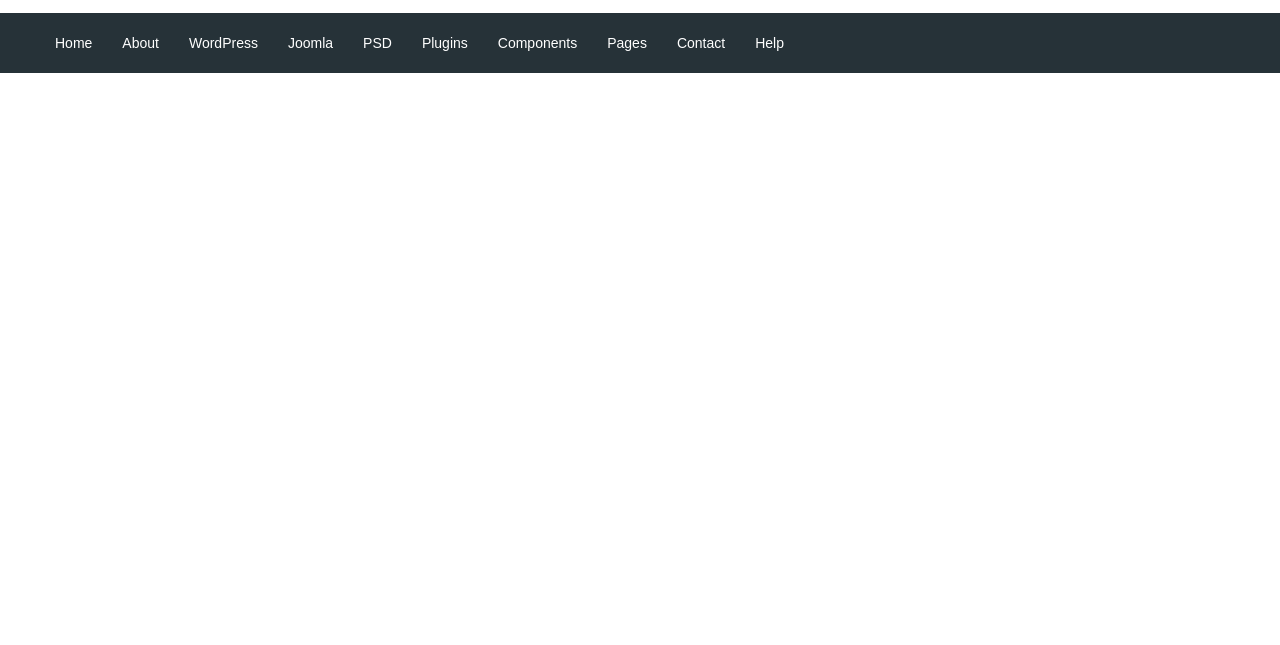
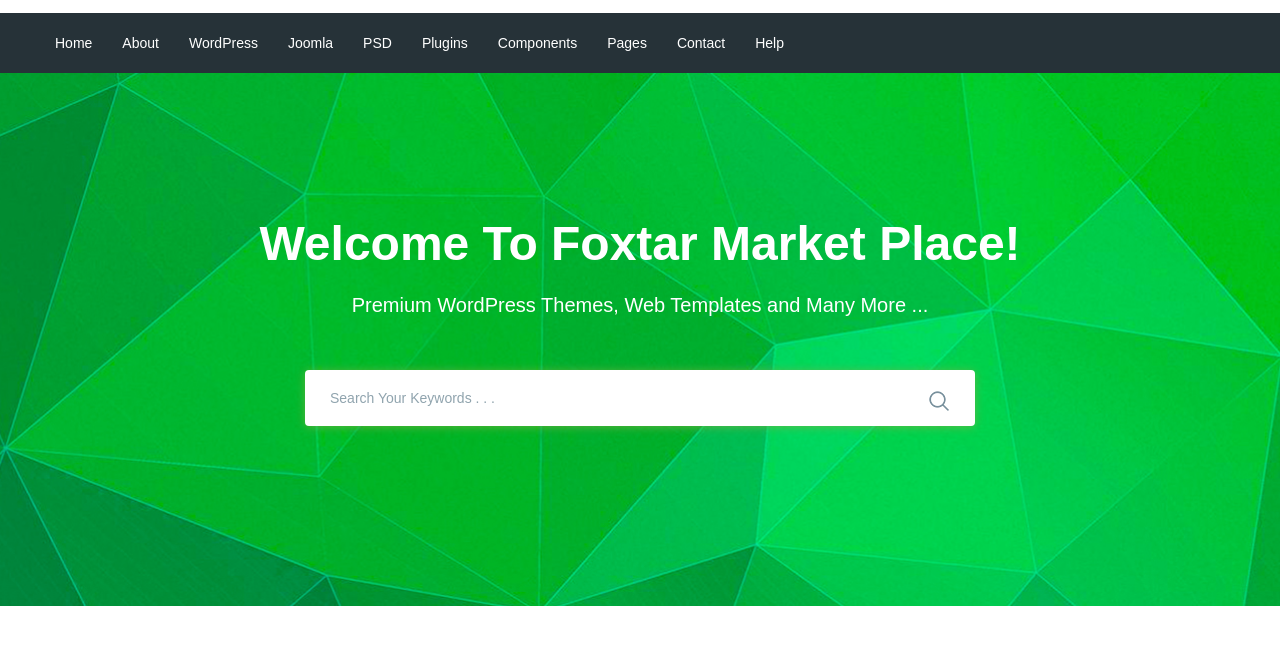
Before and after one commit to arthur-doyle/moderno, a website: page app/index.html in a window 1280 px wide. Shown: the part 77-722 px from the top of the page. Drawn offline with nearby package versions, Linux system fonts and the light colour scheme; files that its build step writes are made by us from their sources.

Commit message:
added search section

```diff
--- a/app/index.html
+++ b/app/index.html
@@ -101,6 +101,27 @@
 
     </header>
 
+    <section class="search" style="background-image: url(../images/search-bg.jpg);">
+        <div class="container">
+            <div class="search__inner">
+                <div class="search__inner-title">
+                    Welcome To Foxtar Market Place!
+                </div>
+                <div class="search__inner-text">
+                    Premium WordPress Themes, Web Templates and Many More ...
+                </div>
+                <div class="search__inner-form">
+                    <form>
+                        <input type="text" placeholder="Search Your Keywords . . ." required>
+                        <button type="submit">
+                            <img src="images/icons/search.png" alt="search">
+                        </button>
+                    </form>
+                </div>
+            </div>
+        </div>
+    </section>
+
 
 
     <script src="https://ajax.googleapis.com/ajax/libs/jquery/3.5.1/jquery.min.js"></script>
--- a/app/scss/style.scss
+++ b/app/scss/style.scss
@@ -79,3 +79,65 @@
         font-weight: 500;
     }
 }
+
+.search {
+    background-repeat: no-repeat;
+    background-size: cover;
+    background-position: center;
+    min-height: 533px;
+
+    &__inner {
+        padding: 135px 0 100px;
+        text-align: center;
+        color: #fff;
+
+        &-title {
+            margin-bottom: 10px;
+            font-size: 48px;
+            line-height: 72px;
+            font-weight: 700;
+        }
+
+        &-text {
+            font-size: 20px;
+            line-height: 30px;
+            font-weight: 500;
+            margin-bottom: 50px;
+        }
+
+        &-form {
+            max-width: 670px;
+            margin: 0 auto;
+            position: relative;
+
+            input {
+
+                padding-left: 25px;
+                padding-right: 60px;
+                display: block;
+                height: 56px;
+                width: 100%;
+                box-shadow: 0px 1px 10px 0px rgba(124, 178, 64, 0.75);
+                border-radius: 4px;
+                border: none;
+                font-size: 14px;
+                font-weight: 500;
+                outline-color: transparent;
+
+                &::placeholder {
+                    color: #90a4ae;
+                    font-weight: 500;
+                }
+            }
+
+            button {
+                position: absolute;
+                background-color: transparent;
+                border: none;
+                right: 20px;
+                top: 20px;
+                outline-color: transparent;
+            }
+        }
+    }
+}
```
Also changed, not shown: app/images/icons/search.png (added), app/images/search-bg.jpg (added).
